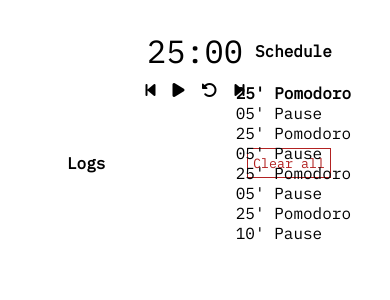
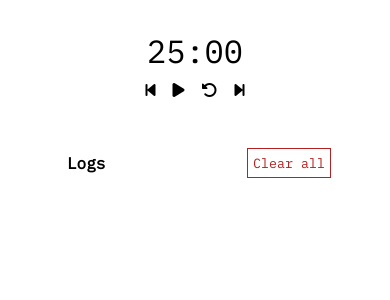
Before and after one commit to sfigueiras/pomodoro, a React app: page / in a window 390 px wide. Shown: the top 300 px of the page. Built offline with nearby package versions, Linux system fonts and the light colour scheme.

Commit message:
Hidden the schedule container on small/medium devices

```diff
--- a/src/scheduler/components/ScheduleList.js
+++ b/src/scheduler/components/ScheduleList.js
@@ -10,7 +10,9 @@ class ScheduleList extends Component {
     } = this.props
 
     return (
-      <ul className={styles.container}>
+      <div className={styles.container}>
+        <h4>Schedule</h4>
+        <ul className={styles.list}>
           {
             schedule.map((unit, index) => {
               return (
@@ -25,6 +27,7 @@ class ScheduleList extends Component {
             })
           }
         </ul>
+      </div>
     )
   }
 
--- a/src/scheduler/components/ScheduleList.module.css
+++ b/src/scheduler/components/ScheduleList.module.css
@@ -1,7 +1,17 @@
 .container {
+  text-align: center;
+}
+
+.list {
   text-align: left;
 }
 
 .current {
   font-weight: bold;
 }
+
+@media (max-width: 800px) {
+  .container {
+    display: none;
+  }
+}
--- a/src/scheduler/components/ScheludeContainer.js
+++ b/src/scheduler/components/ScheludeContainer.js
@@ -12,7 +12,6 @@ class ScheduleContainer extends Component {
 
     return (
       <div>
-        <h4>Schedule</h4>
         <ScheludeList
           schedule={schedule}
           currentIndex={index} />
```
Lines whose indentation alone changed are shown as unchanged.
